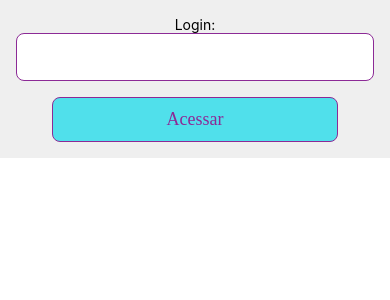
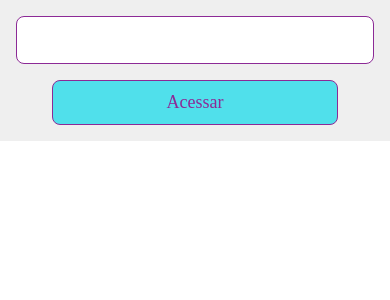
Before and after one commit to pablodezuani/ProjectFin, a React Native app: screen / in a window 390 px wide. Shown: the top 300 px of the page. Built offline with nearby package versions, Linux system fonts and the light colour scheme.

Commit message:
input att

```diff
--- a/src/modules/globalStyles/globalView.styles.ts
+++ b/src/modules/globalStyles/globalView.styles.ts
@@ -0,0 +1,9 @@
+import  Styled, { styled }  from 'styled-components/native';
+
+export const DisplayFlexColumm = styled.View`
+width: 100%;
+flex-direction: column;
+display: flex;
+
+
+`
--- a/src/modules/login/screens/login.tsx
+++ b/src/modules/login/screens/login.tsx
@@ -1,10 +1,11 @@
-import { SafeAreaView, Text } from "react-native";
+import { SafeAreaView, Text, View } from "react-native";
 import { ContainerLogin } from "../styles/login.style";
 import Input from "../../../shared/components/input/input";
 import Button from "../../../shared/components/button/button";
 import { ButtonSecondary } from "../../../shared/components/button/button.style";
 import { theme } from "../../../shared/components/themes/theme";
 import { Colors } from "react-native/Libraries/NewAppScreen";
+
 const login = () => {
 const handleOnPress = () =>{
 console.log ('Clicou');
@@ -12,18 +13,18 @@ console.log ('Clicou');
 };
 
 return (
-   <SafeAreaView>
+   <View>
     <ContainerLogin>
-        <Text>Login:</Text>
       <Input />
-        <Button type={theme.buttons.buttonsTheme.primary}
+        <Button
+         type={theme.buttons.buttonsTheme.primary}
         margin="16px"
          title="Acessar"
-
-      onPress={handleOnPress} />
+      onPress={handleOnPress}
+      />
 
     </ContainerLogin>
-   </SafeAreaView>
-)
-}
+   </View>
+);
+};
 export default login;
--- a/src/shared/components/input/input.tsx
+++ b/src/shared/components/input/input.tsx
@@ -1,13 +1,22 @@
 
-import { TextInputProps } from "react-native/types";
+import { TextInputProps } from "react-native";
 import { ContainerInput } from "./input.style";
+import { DisplayFlexColumm } from "../../../modules/globalStyles/globalView.styles";
+import { textTypes } from "../text/textTypes";
+import { theme } from "../themes/theme";
 
 
 interface InputProps extends TextInputProps{
-title?:string
+title?:string;
 }
  const Input =({title,...props}:InputProps) =>{
 
-return <ContainerInput {...props}/>;
-};
+return (
+<DisplayFlexColumm>
+    {title &&(
+    <text color={theme.colors.graytheme.gray100}type={textTypes.PARAGRAPH_SMALL_SEMI_BOLD}>{title}</text>)}
+<ContainerInput {...props}/>
+</DisplayFlexColumm>
+);
+ };
 export default Input;
--- a/src/shared/components/text/text.style.ts
+++ b/src/shared/components/text/text.style.ts
@@ -8,7 +8,7 @@ fontFamily: 'Poppins-Bold' |'Poppins-Light' |'Poppins-Regular';
 
 }
 export const ContainerText  = styled.Text<ContainerTextProps>`
-${(props) => props.color? `color: ${props.color}`:""}
+${(props) => props.color? `color: ${props.color};`:""}
 
 font-family:${(props) => props.fontFamily  };
 color:#8C2A96;
--- a/src/shared/components/text/text.tsx
+++ b/src/shared/components/text/text.tsx
@@ -6,6 +6,7 @@ import { useMemo } from "react";
 interface TextProps extends TextPropsNative{
     color?: String;
     type?:String;
+    margin?: string;
 
 }
 const text = ({color,type,...props}:TextProps) =>{
```
